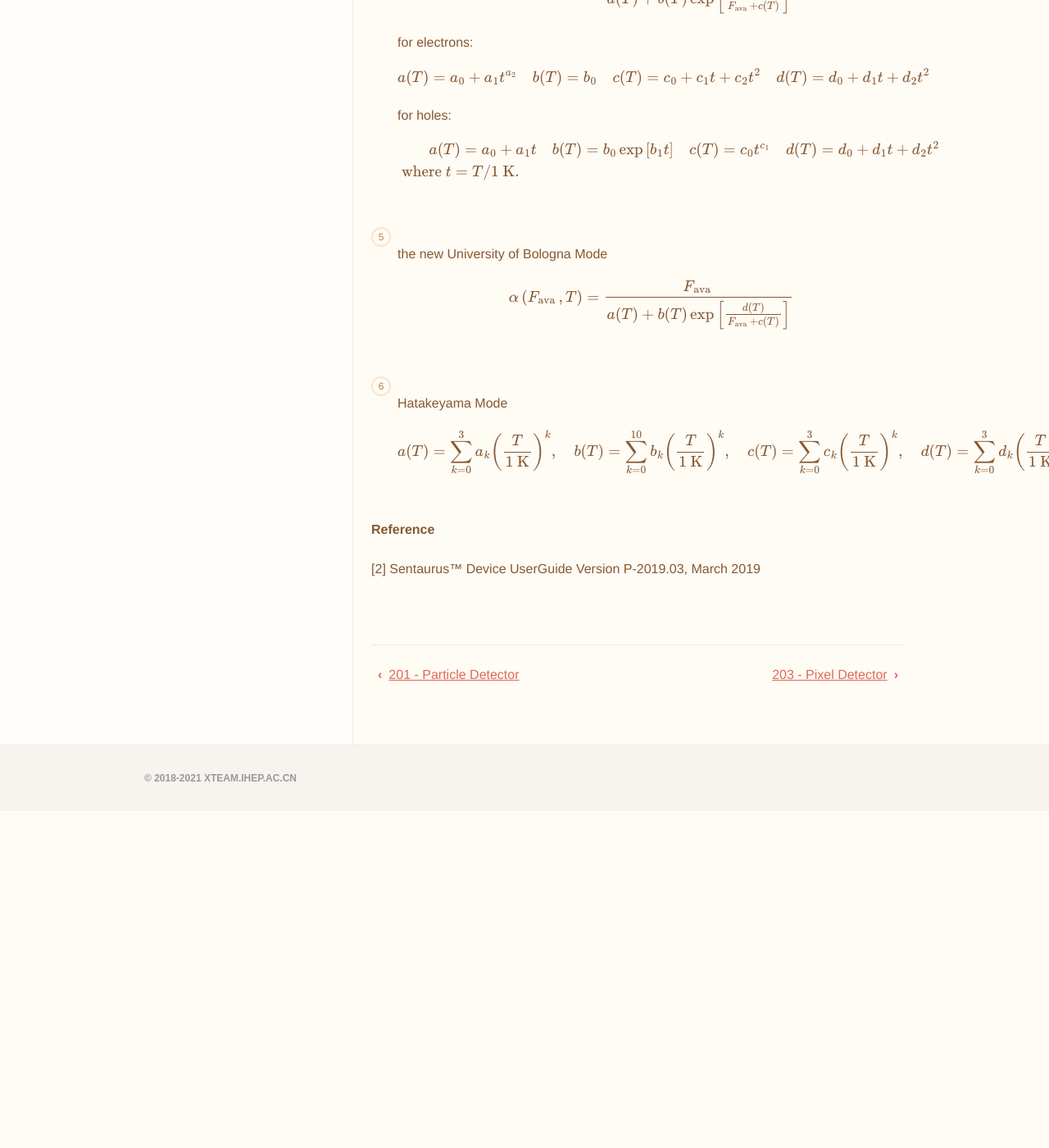
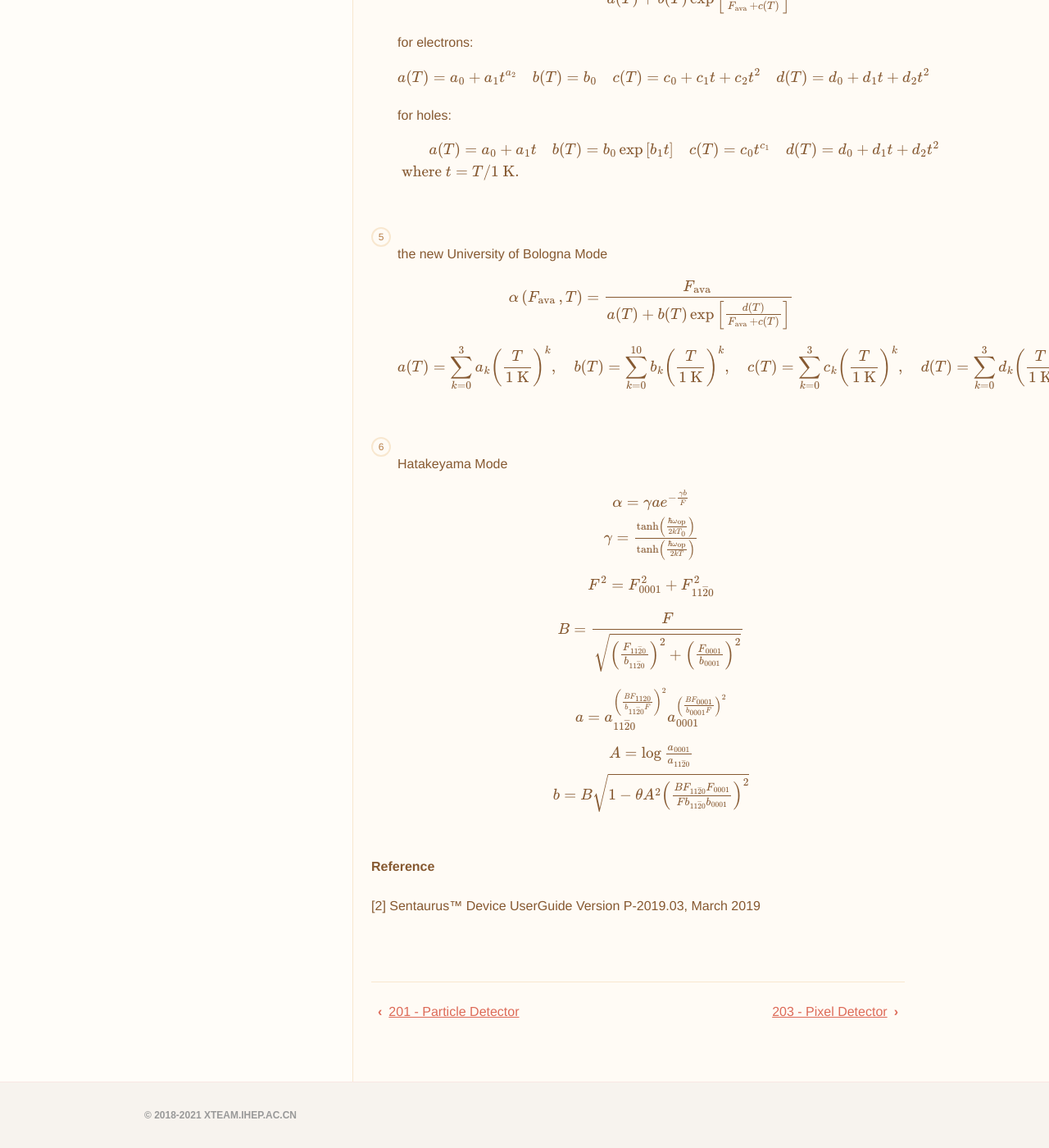
Before and after one commit to dt-np/xteam, a Jekyll site: the page built from _docs/202_silicon.md, in a window 1280 px wide and 1400 px high, scrolled down 3009 px. Shown: the whole window at 82% size. Built offline with Jekyll 4.4.1, drawn with Linux system fonts in a browser that asks for light colours; formulas are drawn with MathJax 3; before the commit the page ends 3998 px from its top, so only the background shows below that.

Commit message:
Update 202_silicon.md

```diff
--- a/_docs/202_silicon.md
+++ b/_docs/202_silicon.md
@@ -111,10 +111,36 @@ There are some Impact Ionization Models and they give the ionization coefficient
       \alpha\left(F_{\text {ava }}, T\right)=\frac{F_{\text {ava }}}{a(T)+b(T) \exp \left[\frac{d(T)}{F_{\text {ava }}+c(T)}\right]}
       $$
 
+      $$
+      a(T)=\sum_{k=0}^{3} a_{k}\left(\frac{T}{1 \mathrm{~K}}\right)^{k}, \quad b(T)=\sum_{k=0}^{10} b_{k}\left(\frac{T}{1 \mathrm{~K}}\right)^{k}, \quad c(T)=\sum_{k=0}^{3} c_{k}\left(\frac{T}{1 \mathrm{~K}}\right)^{k}, \quad d(T)=\sum_{k=0}^{3} d_{k}\left(\frac{T}{1 \mathrm{~K}}\right)^{k}
+      $$
+
   6. Hatakeyama Mode
 
       $$
-      a(T)=\sum_{k=0}^{3} a_{k}\left(\frac{T}{1 \mathrm{~K}}\right)^{k}, \quad b(T)=\sum_{k=0}^{10} b_{k}\left(\frac{T}{1 \mathrm{~K}}\right)^{k}, \quad c(T)=\sum_{k=0}^{3} c_{k}\left(\frac{T}{1 \mathrm{~K}}\right)^{k}, \quad d(T)=\sum_{k=0}^{3} d_{k}\left(\frac{T}{1 \mathrm{~K}}\right)^{k}
+      \begin{array}{c}
+      \alpha=\gamma a e^{-\frac{\gamma b}{F}} \\
+      \gamma=\frac{\tanh \left(\frac{\hbar \omega_{\mathrm{op}}}{2 k T_{0}}\right)}{\tanh \left(\frac{\hbar \omega_{\mathrm{op}}}{2 k T}\right)}
+      \end{array}
+      $$
+
+      $$
+      F^{2}=F_{0001}^{2}+F_{11 \overline{2} 0}^{2}
+      $$
+
+      $$
+      B=\frac{F}{\sqrt{\left(\frac{F_{11 \overline{2} 0}}{b_{11 \overline{2} 0}}\right)^{2}+\left(\frac{F_{0001}}{b_{0001}}\right)^{2}}}
+      $$
+
+      $$
+      a=a_{11 \overline{2} 0}^{\left(\frac{B F_{1120}}{b_{11 \overline{2} 0} F}\right)^{2}} a_{0001}^{\left(\frac{B F_{0001}}{b_{0001} F}\right)^{2}}
+      $$
+
+      $$
+      \begin{array}{c}
+      A=\log \frac{a_{0001}}{a_{11\overline{2} 0} } \\
+      b=B \sqrt{1-\theta A^{2}\left(\frac{B F_{11 \overline{2} 0} F_{0001}}{F b_{11 \overline{2} 0} b_{0001}}\right)^{2}}
+      \end{array}
       $$
 
 **Reference**
```
